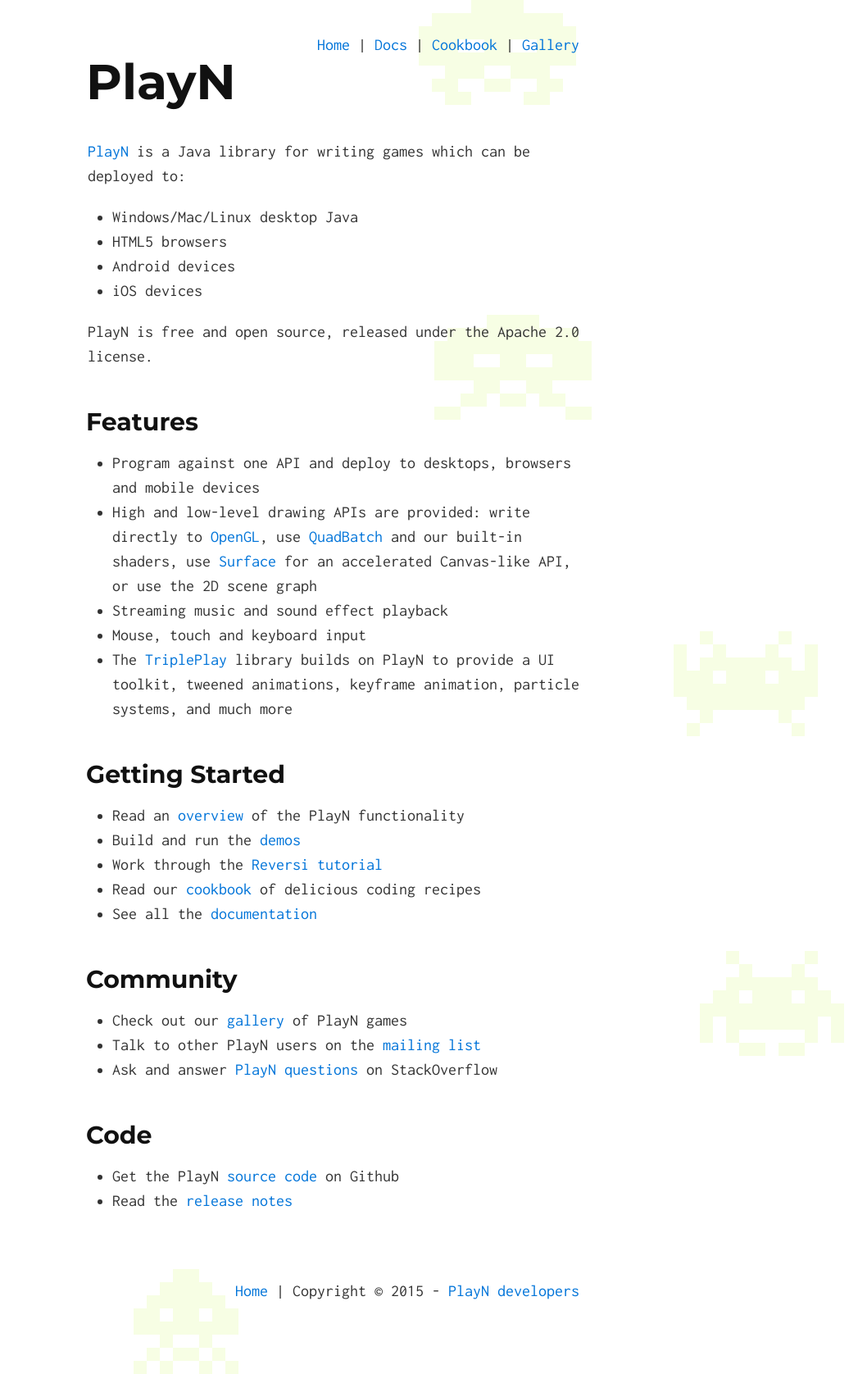
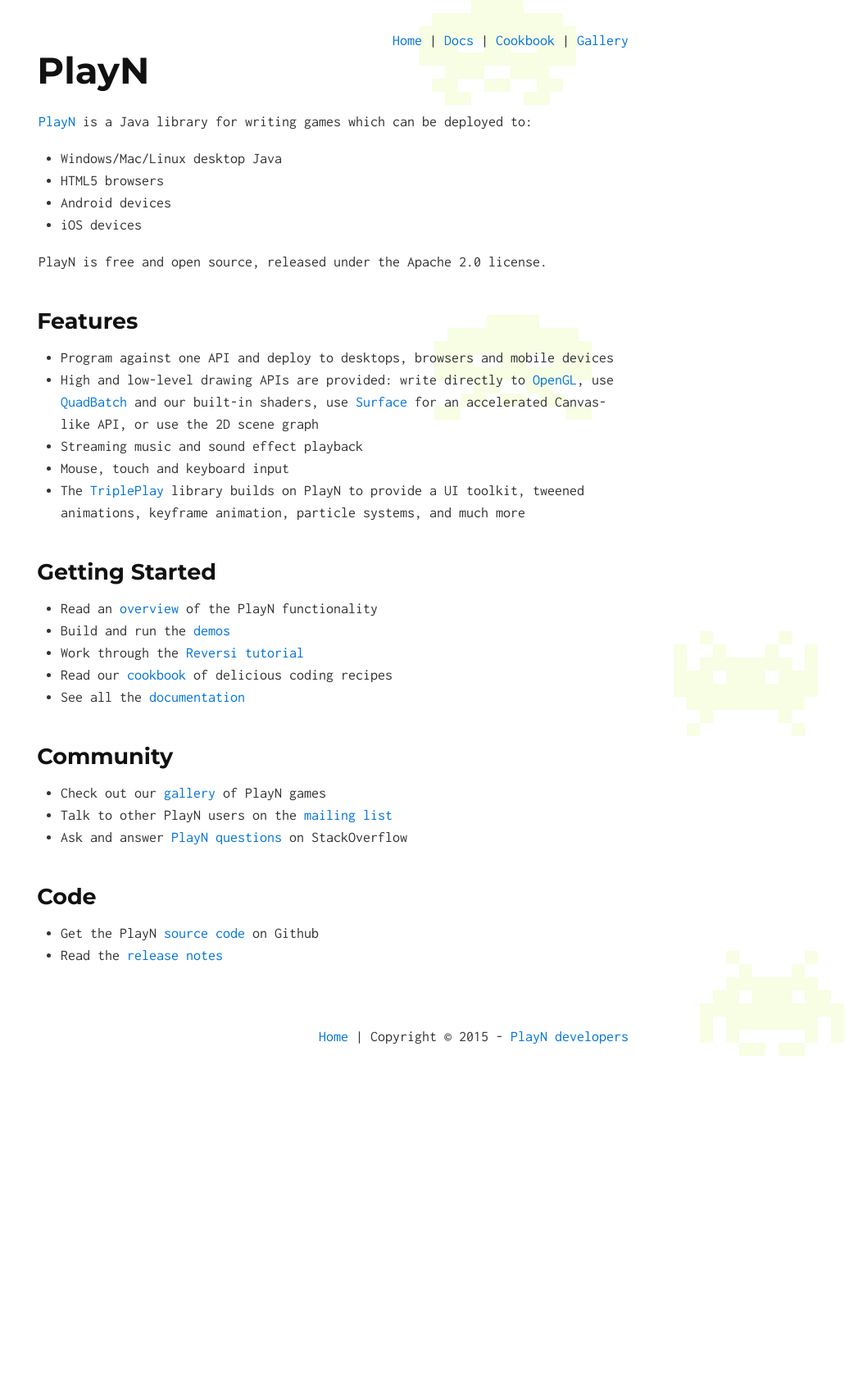
Before and after one commit to playn/playn.github.io, a Jekyll site: the page built from index.md, in a window 1280 px wide. Shown: the whole page at 82% size, without its empty margins (233-1280 px from the left). Built offline with Jekyll 4.4.1, drawn with Linux system fonts in a browser that asks for light colours; Markdown is read by kramdown in place of the engine named in the settings; after the commit the page ends 1296 px from its top, so only the background shows below that.

Commit message:
Tweaked sizes.
This is an information dense site, so we need slightly smaller fonts.

```diff
--- a/css/solo.css
+++ b/css/solo.css
@@ -7,7 +7,7 @@
 
 @media (min-width: 30rem) {
   html {
-    font-size: 20px;
+    font-size: 18px;
   }
 }
 
@@ -40,14 +40,14 @@
 }
 
 h1 {
-  font-size: 2.5rem;
+  font-size: 2rem;
   margin-bottom: 1rem;
 }
 
 @media (min-width: 30rem) {
   h1 {
-    font-size: 3rem;
-    margin-bottom: 2rem;
+    font-size: 2.5rem;
+    margin-bottom: 1.5rem;
   }
 }
 
@@ -155,7 +155,7 @@
 }
 
 .container {
-  max-width: 30rem;
+  max-width: 40rem;
   margin: 0 auto;
   padding: 0 1rem;
 }
```
